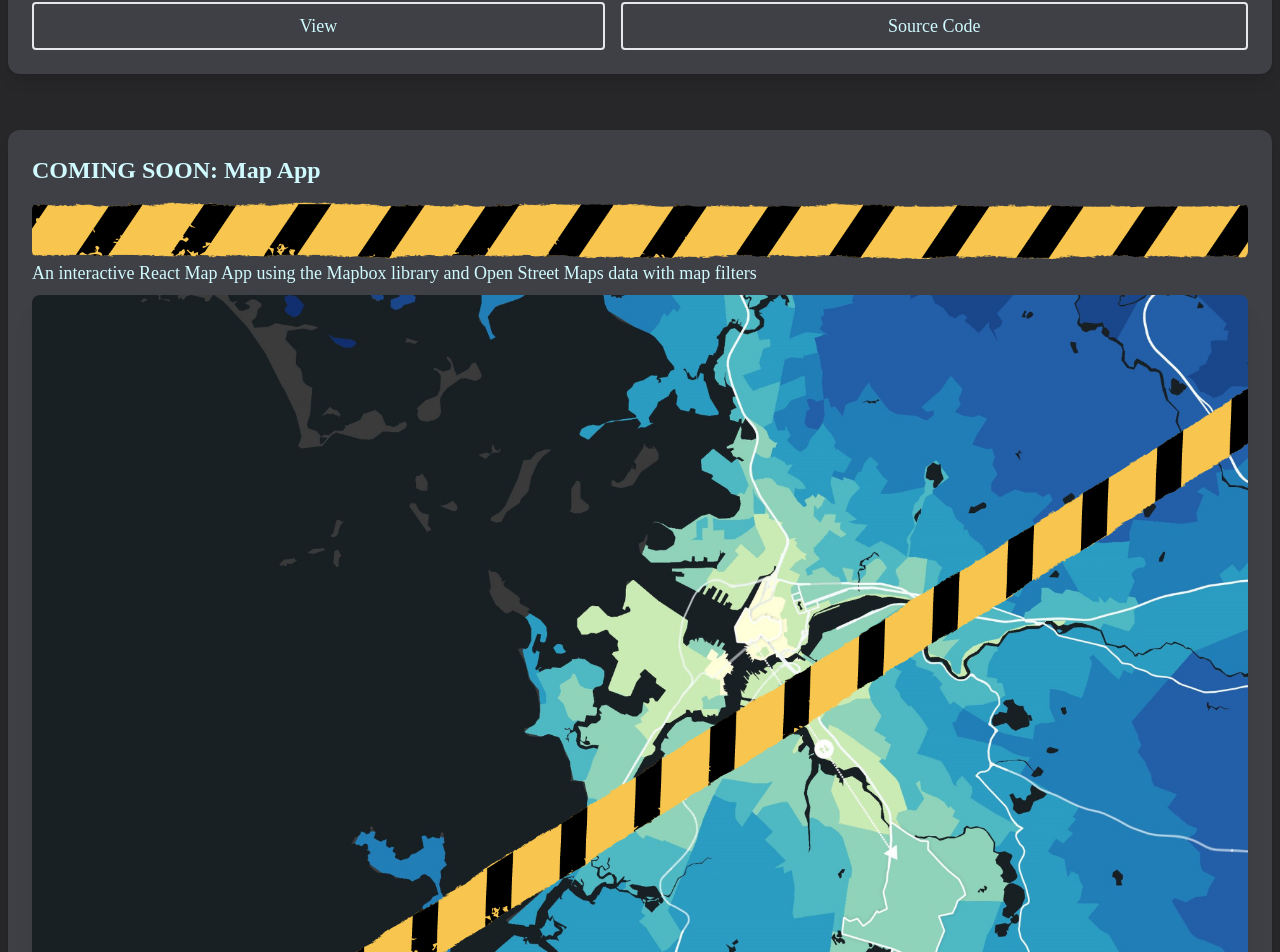
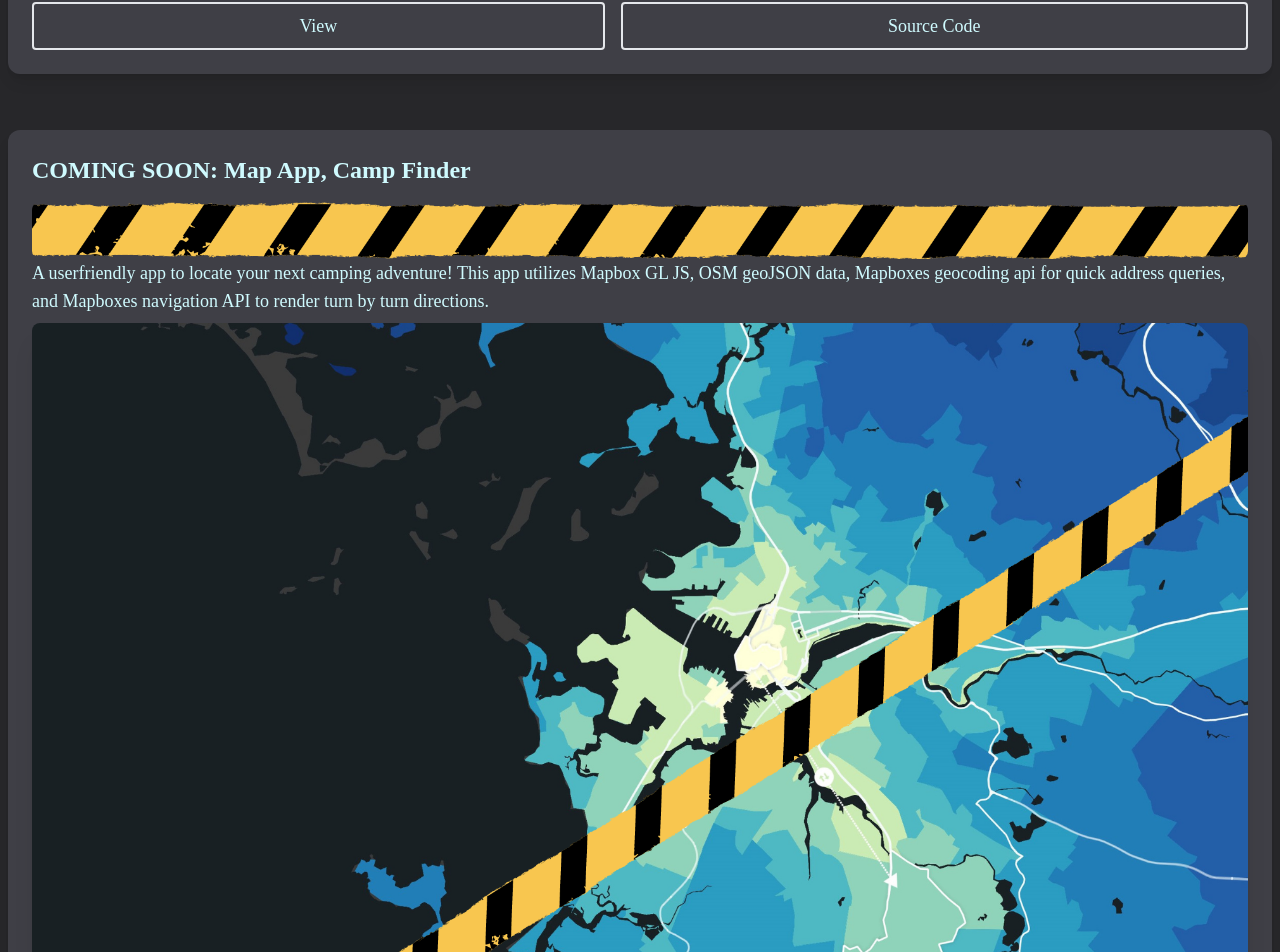
Before and after one commit to ben-baldwin/portfolio, a React (Create React App) app in the folder client/: page / in a window 1280 px wide. Shown: the part 2842-3794 px from the top of the page. Built offline with nearby package versions, Linux system fonts and the light colour scheme.

Commit message:
updating app repo, name, and description for mapApp

```diff
--- a/client/src/views/Homepage.jsx
+++ b/client/src/views/Homepage.jsx
@@ -73,11 +73,11 @@
             skills={'Java | Bootstrap | Spring Boot | Java | AWS | GitHub | Stripe'}
           />
           <Construction
-            name={'COMING SOON: Map App'}
-            projectDescription={'An interactive React Map App using the Mapbox library and Open Street Maps data with map filters'}
+            name={'COMING SOON: Map App, Camp Finder'}
+            projectDescription={'A userfriendly app to locate your next camping adventure! This app utilizes Mapbox GL JS, OSM geoJSON data, Mapboxes geocoding api for quick address queries, and Mapboxes navigation API to render turn by turn directions.'}
             appLink={'#'}
             appImage={reactMap16x9}
-            appRepo={'https://github.com/ben-baldwin/MapApp'}
+            appRepo={'https://github.com/ben-baldwin/MapboxMapApp'}
             skills={'JavaScript | React | AWS | GitHub | Mapbox'}
           />
         </section>
```
